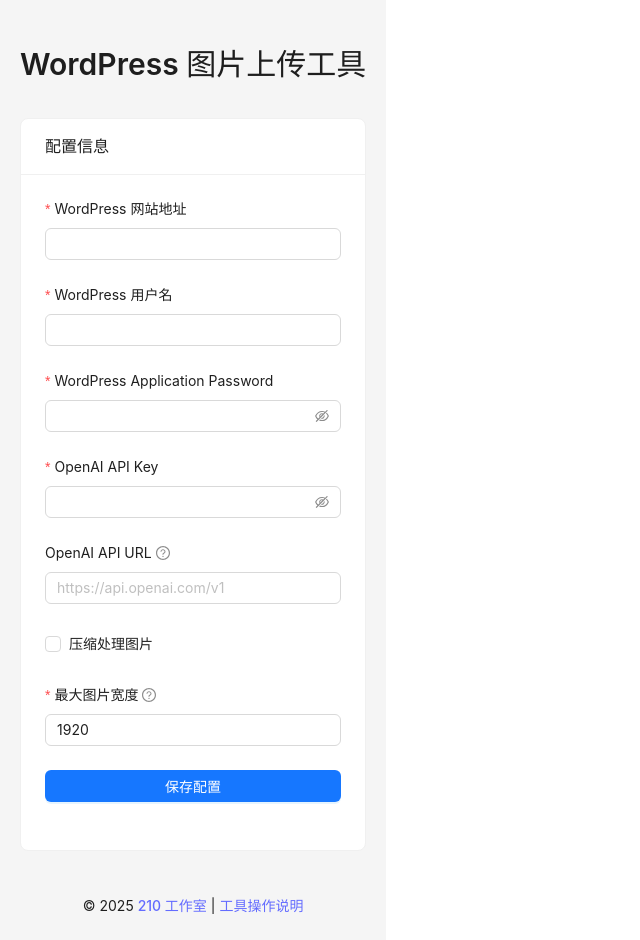
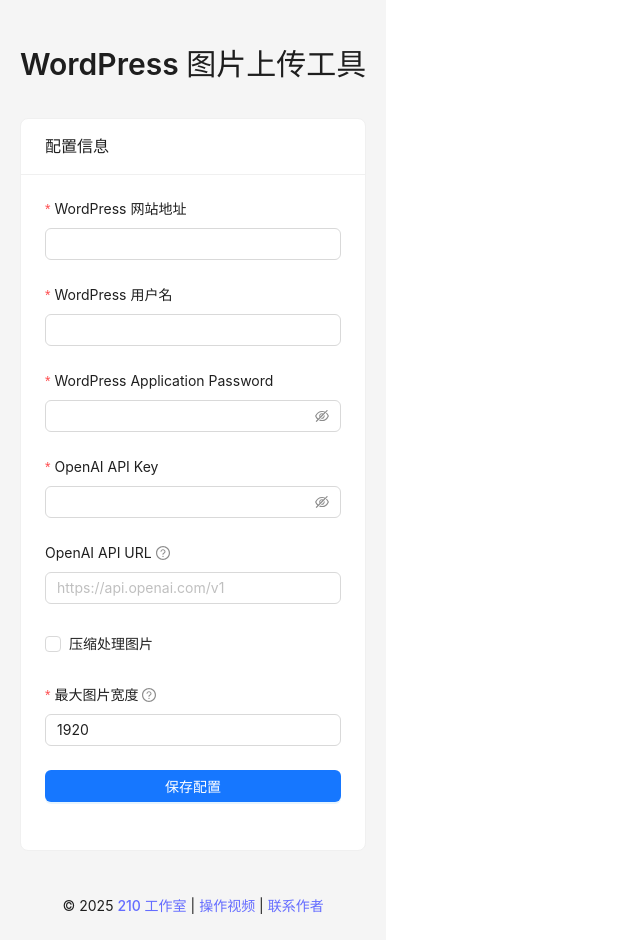
Before and after one commit to frankie0736/wp-image-uploader, a React (Vite) app: page / in a window 1280 px wide. Shown: the whole page, without its empty margins (0-640 px from the left). Built offline with nearby package versions, Linux system fonts and the light colour scheme.

Commit message:
update copyright text

```diff
--- a/src/App.jsx
+++ b/src/App.jsx
@@ -48,7 +48,7 @@ function App() {
         )}
       </Content>
       <Footer style={{ textAlign: 'center', background: 'transparent' }}>
-        © {new Date().getFullYear()} <a href="https://www.210k.cc" target="_blank" rel="noopener noreferrer">210 工作室</a> | <a href="https://meeting.tencent.com/crm/KeXw5gm3b7" target="_blank" rel="noopener noreferrer">工具操作说明</a>
+        © {new Date().getFullYear()} <a href="https://www.210k.cc" target="_blank" rel="noopener noreferrer">210 工作室</a> | <a href="https://meeting.tencent.com/crm/KeXw5gm3b7" target="_blank" rel="noopener noreferrer">操作视频</a> | <a href="mailto:xu@210k.cc" target="_blank" rel="noopener noreferrer">联系作者</a>
       </Footer>
     </Layout>
   )
```
